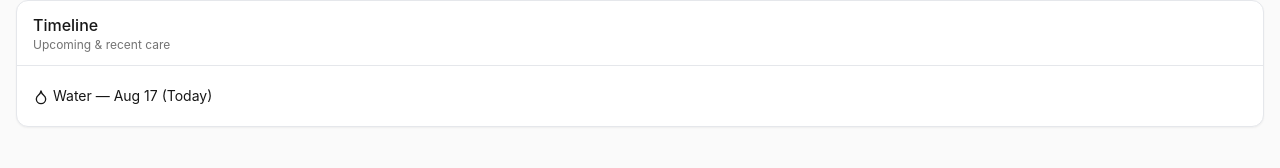
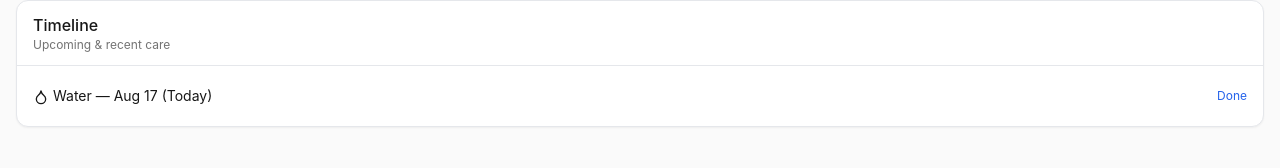
Before and after one commit to osmond/kaymaria, a Next.js app: page /app/plants/p1 in a window 1280 px wide. Both pictures are taken after a click on the button "Timeline". Shown: the part 397-565 px from the top of the page. Built offline with nearby package versions, Linux system fonts and the light colour scheme.

Commit message:
feat: complete timeline tasks with undo

```diff
--- a/app/api/tasks/[id]/route.ts
+++ b/app/api/tasks/[id]/route.ts
@@ -1,5 +1,5 @@
 import { NextResponse } from "next/server";
-import { completeTask, addEvent, CareType, deferTask, updateTask } from "@/lib/mockdb";
+import { completeTask, addEvent, CareType, deferTask, updateTask, undoTaskCompletion } from "@/lib/mockdb";
 import { touchWatered } from "@/lib/plantstore";
 
 // Accept both "t_<uuid>" and "plantId:type" (e.g. "p3:water")
@@ -21,9 +21,10 @@ export async function PATCH(req: Request, ctx: any) {
   if (body?.status === "done") {
     const rec = completeTask(id);
     if (rec) {
+      const now = new Date();
       if (rec.type === "water") touchWatered(rec.plantId);
-      addEvent(rec.plantId, rec.type);
-      return NextResponse.json({ ok: true });
+      addEvent(rec.plantId, rec.type, now);
+      return NextResponse.json({ ok: true, task: rec, eventAt: now.toISOString() });
     }
 
     // If composite id "plantId:type", schedule next task even if no mock task existed
@@ -32,12 +33,18 @@ export async function PATCH(req: Request, ctx: any) {
       if (!plantId || !type) {
         return NextResponse.json({ error: "bad id" }, { status: 400 });
       }
+      const now = new Date();
       if (type === "water") touchWatered(plantId);
-      addEvent(plantId, type as CareType);
-      return NextResponse.json({ ok: true });
+      addEvent(plantId, type as CareType, now);
+      return NextResponse.json({ ok: true, eventAt: now.toISOString() });
     }
 
     return NextResponse.json({ error: "Not found" }, { status: 404 });
+  }
+
+  if (body?.undo && body.task && body.eventAt) {
+    undoTaskCompletion(body.task, body.eventAt);
+    return NextResponse.json({ ok: true });
   }
 
   if (body?.type || body?.dueAt) {
--- a/app/app/plants/[id]/PlantDetailClient.tsx
+++ b/app/app/plants/[id]/PlantDetailClient.tsx
@@ -34,6 +34,7 @@ export default function PlantDetailClient({ plant }: { plant: { id: string; name
   const [tab, setTab] = useState<"stats" | "timeline" | "notes" | "photos">("stats");
   const [notes, setNotes] = useState<Note[]>([]);
   const [noteText, setNoteText] = useState("");
+  const [undoInfo, setUndoInfo] = useState<{ task: TaskDTO; eventAt: string } | null>(null);
 
   const fmt = (d: Date) => new Intl.DateTimeFormat(undefined, { month: "short", day: "numeric" }).format(d);
 
@@ -107,6 +108,35 @@ export default function PlantDetailClient({ plant }: { plant: { id: string; name
       setNoteText("");
     } catch {}
 
+  };
+
+  const markTimelineDone = async (task: TaskDTO) => {
+    try {
+      const r = await fetch(`/api/tasks/${encodeURIComponent(task.id)}`, {
+        method: "PATCH",
+        headers: { "Content-Type": "application/json" },
+        body: JSON.stringify({ status: "done" }),
+      });
+      if (!r.ok) throw new Error();
+      const data = await r.json();
+      setUndoInfo({ task, eventAt: data.eventAt });
+      const r2 = await fetch(`/api/tasks?window=365d`, { cache: "no-store" });
+      if (r2.ok) setAllTasks(await r2.json());
+    } catch {}
+  };
+
+  const undoTimeline = async () => {
+    if (!undoInfo) return;
+    try {
+      await fetch(`/api/tasks/${encodeURIComponent(undoInfo.task.id)}`, {
+        method: "PATCH",
+        headers: { "Content-Type": "application/json" },
+        body: JSON.stringify({ undo: true, task: undoInfo.task, eventAt: undoInfo.eventAt }),
+      });
+      const r2 = await fetch(`/api/tasks?window=365d`, { cache: "no-store" });
+      if (r2.ok) setAllTasks(await r2.json());
+    } catch {}
+    setUndoInfo(null);
   };
 
   return (
@@ -206,19 +236,26 @@ export default function PlantDetailClient({ plant }: { plant: { id: string; name
               <div className="text-base font-medium">Timeline</div>
               <div className="text-xs text-neutral-500">Upcoming &amp; recent care</div>
             </div>
+            {undoInfo && (
+              <div className="px-4 py-2 text-xs bg-green-50 text-green-800 flex justify-between">
+                <span>Task completed.</span>
+                <button onClick={undoTimeline} className="underline">Undo</button>
+              </div>
+            )}
             <ul className="text-sm px-4 py-2">
               {err && <li className="py-3 text-red-600">{err}</li>}
               {!err && plantTasks.length === 0 && <li className="py-3 text-neutral-500">No tasks yet</li>}
               {!err && plantTasks.map(t => (
-                <li key={t.id} className="py-3 border-b last:border-b-0">
-                  {iconFor(t.type)} {t.type === "water" ? "Water" : t.type === "fertilize" ? "Fertilize" : "Repot"} —{" "}
-                  {new Intl.DateTimeFormat(undefined, { month:"short", day:"numeric" }).format(new Date(t.dueAt))}
-                  {(() => {
-                    const d = new Date(t.dueAt); const today = new Date();
-                    const diff = Math.round((new Date(d.getFullYear(), d.getMonth(), d.getDate()).getTime() -
-                                             new Date(today.getFullYear(), today.getMonth(), today.getDate()).getTime())/86400000);
-                    return diff > 0 ? ` (In ${diff}d)` : diff === 0 ? " (Today)" : "";
-                  })()}
+                <li key={t.id} className="py-3 border-b last:border-b-0 flex justify-between items-center">
+                  <span>
+                    {iconFor(t.type)} {t.type === "water" ? "Water" : t.type === "fertilize" ? "Fertilize" : "Repot"} — {new Intl.DateTimeFormat(undefined, { month:"short", day:"numeric" }).format(new Date(t.dueAt))}
+                    {(() => {
+                      const d = new Date(t.dueAt); const today = new Date();
+                      const diff = Math.round((new Date(d.getFullYear(), d.getMonth(), d.getDate()).getTime() - new Date(today.getFullYear(), today.getMonth(), today.getDate()).getTime())/86400000);
+                      return diff > 0 ? ` (In ${diff}d)` : diff === 0 ? " (Today)" : "";
+                    })()}
+                  </span>
+                  <button onClick={() => markTimelineDone(t)} className="text-xs text-blue-600">Done</button>
                 </li>
               ))}
             </ul>
--- a/lib/mockdb.ts
+++ b/lib/mockdb.ts
@@ -216,6 +216,12 @@ export function addEvent(plantId: string, type: CareType, at = new Date()): void
   });
 }
 
+export function undoTaskCompletion(task: TaskRec, eventAt: string): void {
+  EVENTS = EVENTS.filter(e => !(e.plantId === task.plantId && e.type === task.type && e.at === eventAt));
+  TASKS = TASKS.filter(t => !(t.plantId === task.plantId && t.type === task.type && t.lastEventAt === eventAt));
+  TASKS.push(task);
+}
+
 export function getLastEvent(plantId: string, type: CareType): Event | undefined {
   const events = EVENTS
     .filter(e => e.plantId === plantId && e.type === type)
```
Also changed, not shown: 2 other files (tests, documents, lock files or other folders).
